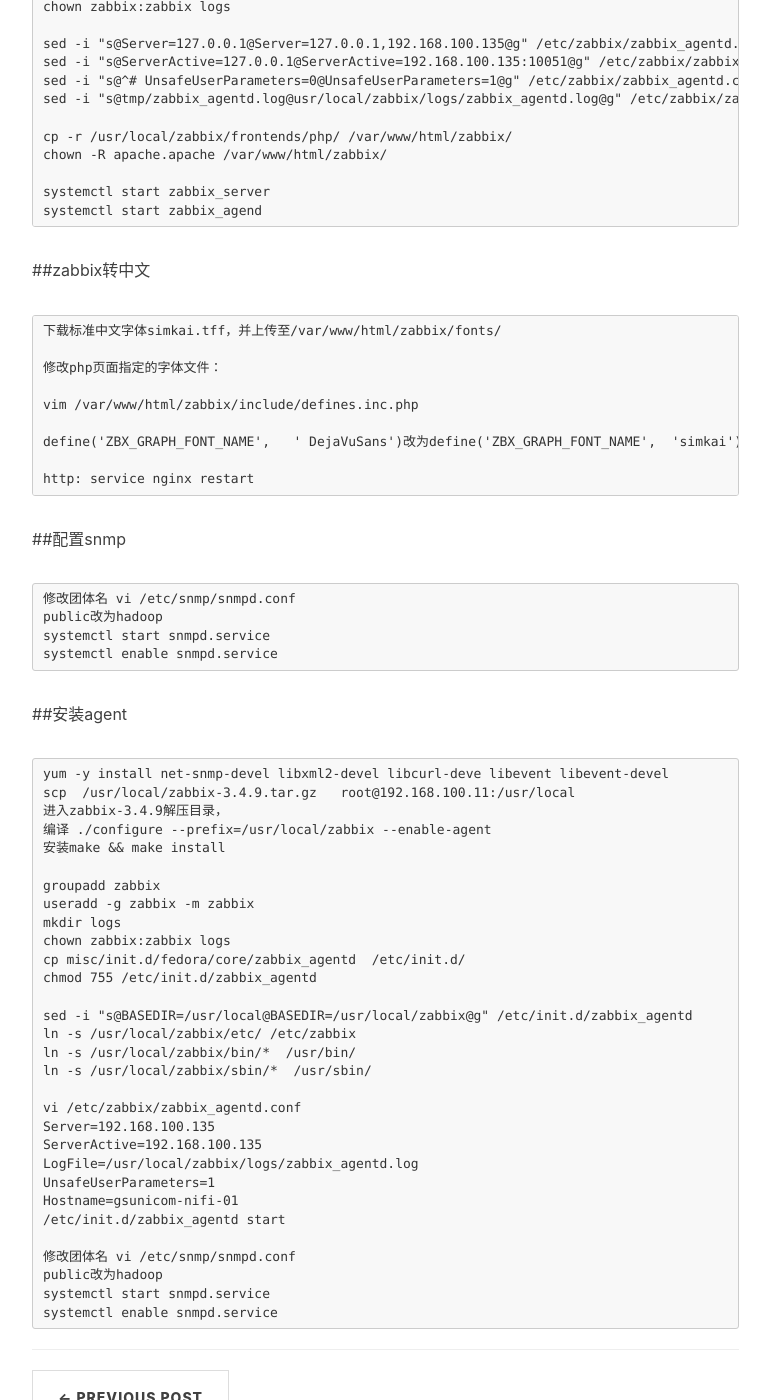
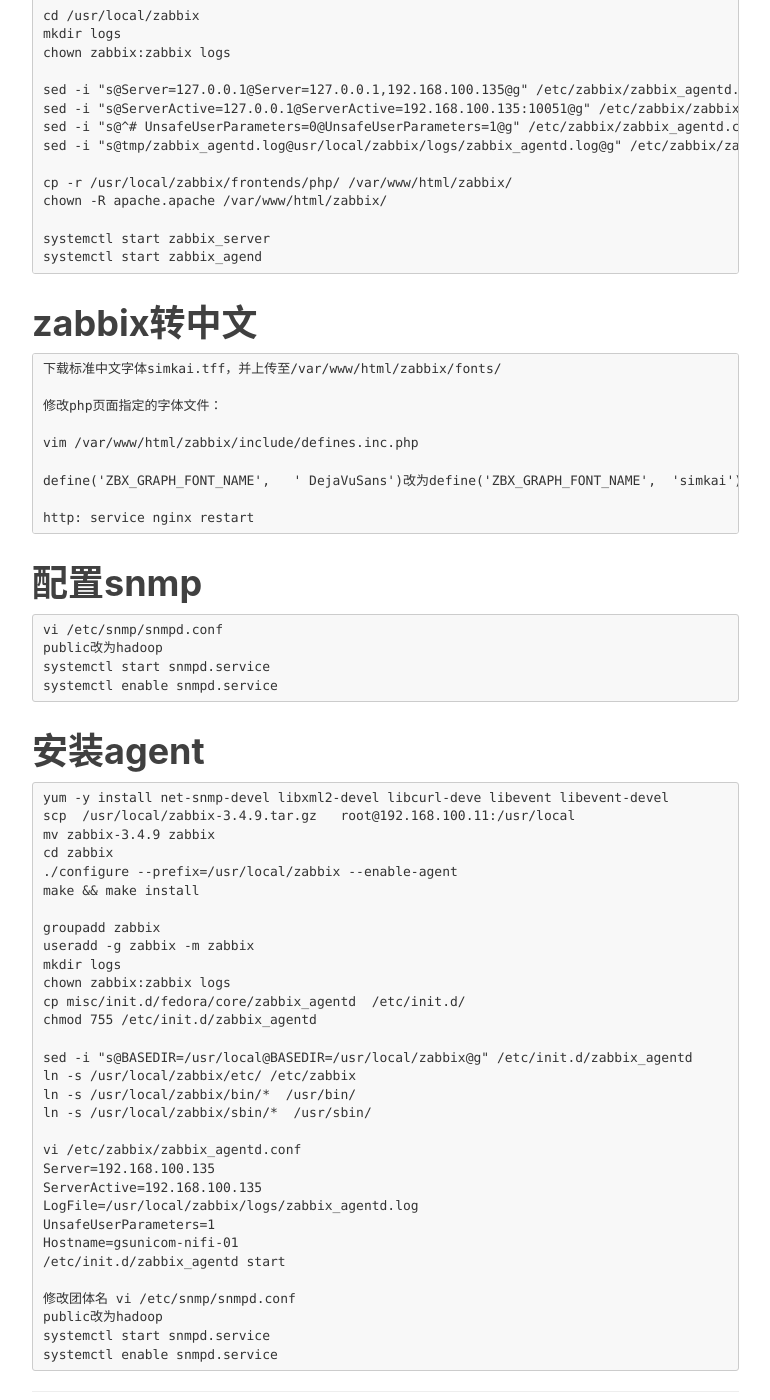
Before and after one commit to kikyoar/kikyoar.github.io, a Jekyll site: the page built from _posts/2018-05-21-zabbix-offline_install.markdown, in a window 1280 px wide and 1400 px high, scrolled down 6020 px. Shown: the whole window, without its empty margins (233-1003 px from the left). Built offline with Jekyll 4.4.1, drawn with Linux system fonts in a browser that asks for light colours; nearby versions of some CDN libraries; comment, search, counter and statistics services are not loaded.

Commit message:
zabbix_install

```diff
--- a/_posts/2018-05-21-zabbix-offline_install.markdown
+++ b/_posts/2018-05-21-zabbix-offline_install.markdown
@@ -9,7 +9,7 @@
     - Zabbix
 ---
 
-### 提前准备
+# 提前准备
 
 > **设置本地yum源**
 
@@ -44,7 +44,7 @@
 	grep SELINUX /etc/selinux/config    #确认是否修改成功
 	setenforce 0
 
-## 安装Nginx
+# 安装Nginx
 
 下载nginx
 
@@ -56,7 +56,7 @@
 
 不关闭nginx，修改配置文件生效方法 nginx -s reload
 
-## 安装Mysql
+# 安装Mysql
 
 Centos7自带的mysql是mariadb ,我们可以通过如下命令查看
 
@@ -67,7 +67,7 @@
 
 **初始化mysql数据库，并配置root用户密码 mysql_secure_installation**
 
-## 安装PHP
+# 安装PHP
 
 	wget http://cn2.php.net/distributions/php-7.1.11.tar.gz
 	tar zxvf php-7.1.11.tar.gz && cd ./php-7.1.11
@@ -190,7 +190,7 @@
 	nginx -s reload
 
 创建测试php文件
-vi /var/www/html/info.php
+  vi /var/www/html/info.php
 
     <?php
         phpinfo();
@@ -198,12 +198,12 @@
 
 访问 http://127.0.0.1/info.php
 
-## 安装zabbix-server
+# 安装zabbix-server
 
 	yum install mysql-devel
 	yum -y install net-snmp-devel libxml2-devel libcurl-deve libevent libevent-devel
 
-> Yum安装OpenIPMI并下载OpenIPMI-devel-2.0.19-15.el7.x86_64.rpm , libevent-devel-2.0.21-4.el7.x86_64.rpm
+Yum安装OpenIPMI并下载OpenIPMI-devel-2.0.19-15.el7.x86_64.rpm , libevent-devel-2.0.21-4.el7.x86_64.rpm
 
 	# yum install OpenIPMI
 	# rpm -ivh OpenIPMI-devel-2.0.19-15.el7.x86_64.rpm
@@ -211,13 +211,13 @@
 	systemctl enable ipmi
 	rpm -ivh /opt/libevent-devel-2.0.21-4.el7.x86_64.rpm
 
-> 编译安装zabbix
+编译安装zabbix
 
 	./configure --prefix=/usr/local/zabbix-3.4.9 --enable-server --enable-agent --enable-java --with-mysql --enable-ipv6 --with-net-snmp --with-libcurl --with-libxml2 --with-openipmi --with-unixodbc --with-openssl
 
 	make && make install
 
-> 登录数据库
+登录数据库
 
 	create database zabbix character set utf8 collate utf8_bin;
 
@@ -235,7 +235,7 @@
 	source /usr/local/zabbix/database/mysql/images.sql;
 	source /usr/local/zabbix/database/mysql/data.sql;
 
-> 配置zabbix
+配置zabbix
 
 	ln -s /usr/local/zabbix/etc/ /etc/zabbix
 	ln -s /usr/local/zabbix/bin/* /usr/bin/
@@ -263,7 +263,7 @@
 	systemctl start zabbix_server
 	systemctl start zabbix_agend
 
-##zabbix转中文
+# zabbix转中文
 
 	下载标准中文字体simkai.tff，并上传至/var/www/html/zabbix/fonts/
 
@@ -276,20 +276,21 @@
 	http: service nginx restart
 
 
-##配置snmp
+# 配置snmp
 
-	修改团体名 vi /etc/snmp/snmpd.conf
+	vi /etc/snmp/snmpd.conf
 	public改为hadoop
 	systemctl start snmpd.service
 	systemctl enable snmpd.service
 
-##安装agent
+# 安装agent
 
 	yum -y install net-snmp-devel libxml2-devel libcurl-deve libevent libevent-devel
 	scp  /usr/local/zabbix-3.4.9.tar.gz   root@192.168.100.11:/usr/local
-	进入zabbix-3.4.9解压目录，
-	编译 ./configure --prefix=/usr/local/zabbix --enable-agent
-	安装make && make install
+	mv zabbix-3.4.9 zabbix
+	cd zabbix
+	./configure --prefix=/usr/local/zabbix --enable-agent
+	make && make install
 
 	groupadd zabbix
 	useradd -g zabbix -m zabbix
```
